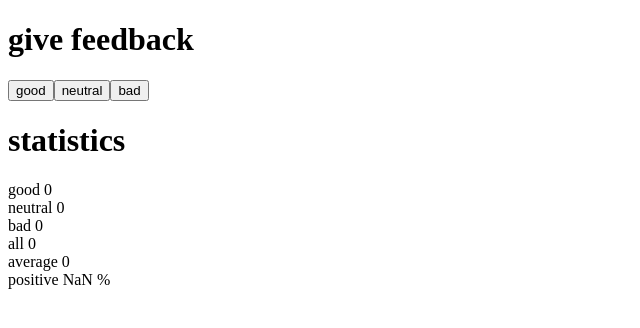
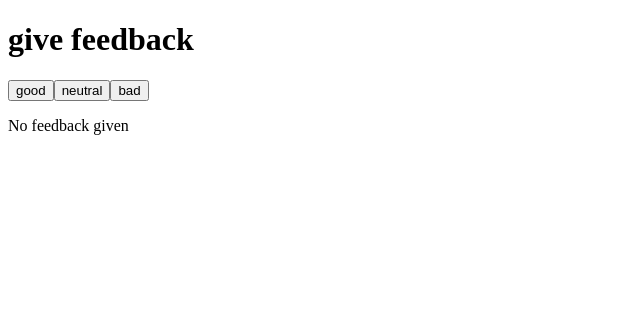
Before and after one commit to jsrathi17/Full-Stack-Web-Dev, a React (Create React App) app in the folder part1/: page / in a window 1280 px wide. Shown: the top 328 px of the page, without its empty margins (0-640 px from the left). Built offline with nearby package versions, Linux system fonts and the light colour scheme.

Commit message:
Part 1.9 finished

```diff
--- a/part1/src/App.js
+++ b/part1/src/App.js
@@ -2,6 +2,16 @@
 
 const Statistics = ({good, bad, neutral}) =>
 {
+  if (good === 0 && bad === 0 && neutral ===0)
+  {
+  return (
+    <div>
+      <p>No feedback given </p>
+    </div>
+  )
+  }
+  else
+  {
   return (
 
     <div>
@@ -16,6 +26,7 @@
     </div>
 
   )
+  }
 
 }
 
@@ -32,6 +43,7 @@
     <button onClick={() => setGood(good + 1)}>good</button>
     <button onClick={() => setNeutral(neutral + 1)}>neutral</button>
     <button onClick={() => setBad(bad + 1)}>bad</button>
+
     <Statistics good={good} bad={bad} neutral={neutral} />
 
     </div>
```
